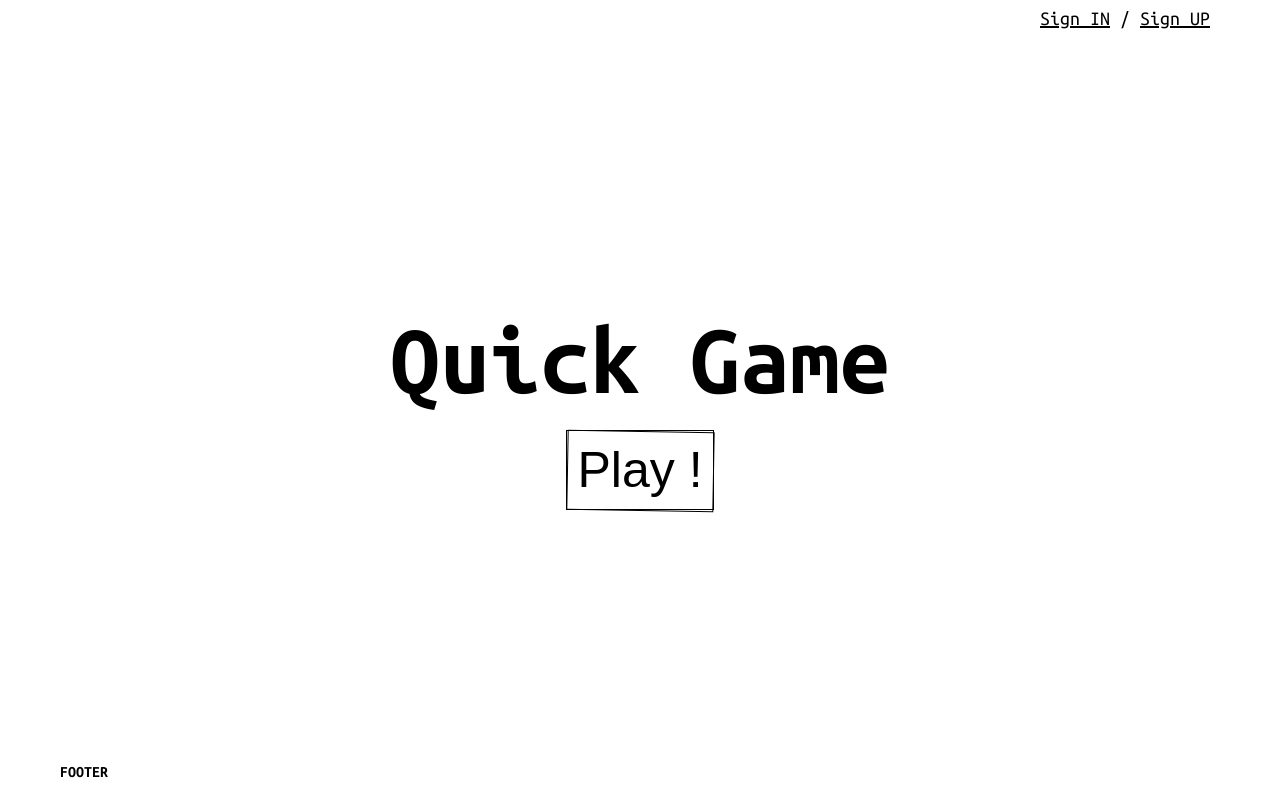
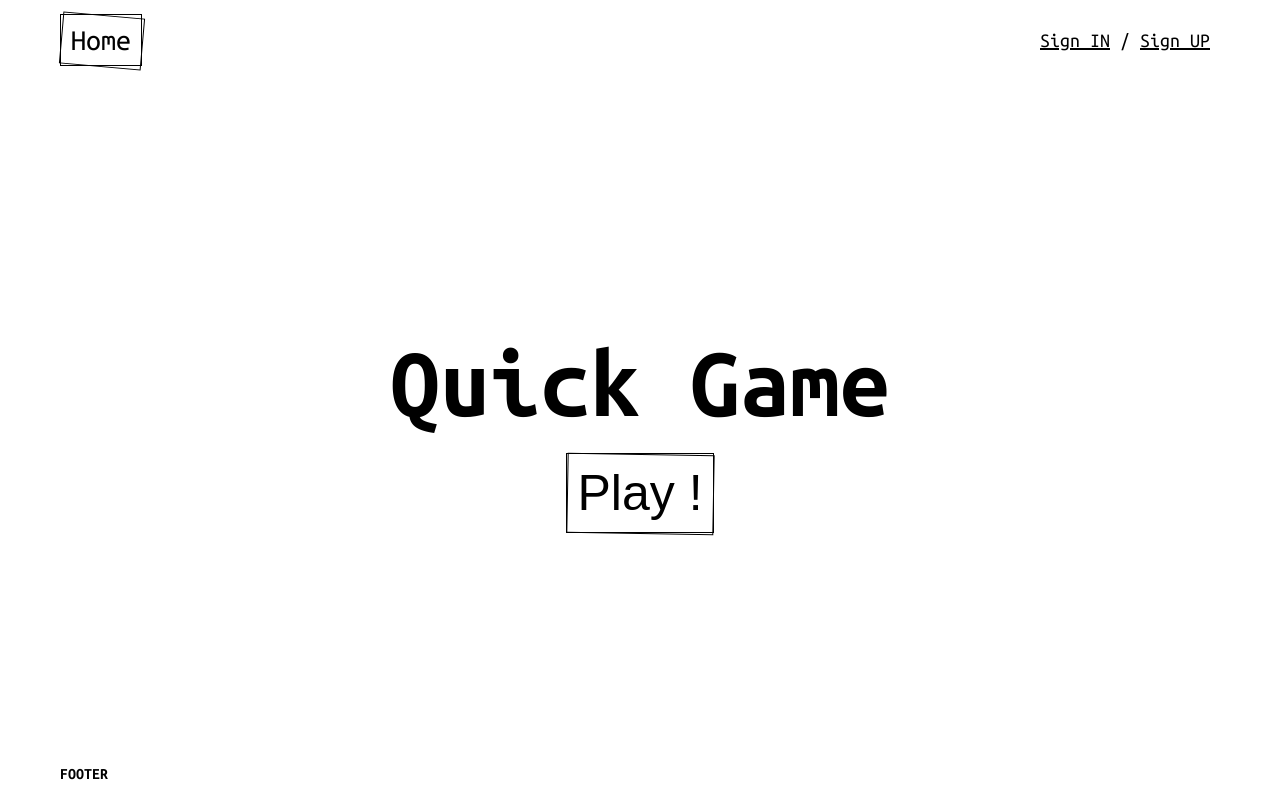
Before and after one commit to qerdcv/ttt-online, a React (Create React App) app in the folder client/: page / in a window 1280 px wide. Built offline with nearby package versions, Linux system fonts and the light colour scheme.

Commit message:
Add home routing

```diff
--- a/client/src/components/Header/header.module.scss
+++ b/client/src/components/Header/header.module.scss
@@ -1,19 +1,29 @@
+@import "styles/colors";
+@import "styles/mixins";
+
 .header {
+  padding: 40px 0;
   height: 40px;
   display: flex;
-  justify-content: flex-end;
+  justify-content: space-between;
   align-items: center;
   font-size: 20px;
+}
+
+.home {
+  @include fuzzyBorder(0, 0, 0, 5deg);
+  @include pressingTransform;
+
+  font-size: 30px;
+  text-decoration: none;
+  color: $black;
+  border: 1px solid $black;
 }
 
 .navbar {
   &Item {
     display: inline;
-    margin: 20px 10px;
-    color: #000;
-
-    &:hover {
-      transform: scale(0.9);
-    }
+    margin: 0 10px;
+    color: $black;
   }
 }
--- a/client/src/components/Header/index.js
+++ b/client/src/components/Header/index.js
@@ -5,6 +5,8 @@ import styles from "components/Header/header.module.scss"
 export const Header = () => {
   return (
     <header className={styles.header}>
+      <Link to="/" className={styles.home}>Home</Link>
+
       <nav className={styles.navbar}>
         <Link to="/auth/login" className={styles.navbarItem}>Sign IN</Link>/
         <Link to="/auth/register" className={styles.navbarItem}>Sign UP</Link>
--- a/client/src/styles/mixins.scss
+++ b/client/src/styles/mixins.scss
@@ -17,3 +17,15 @@
     z-index: -1;
   }
 }
+
+@mixin pressingTransform {
+  transition: transform .2s ease-in-out;
+
+  &:hover {
+    transform: scale(.95);
+  }
+
+  &:active {
+    transform: scale(.9);
+  }
+}
```
